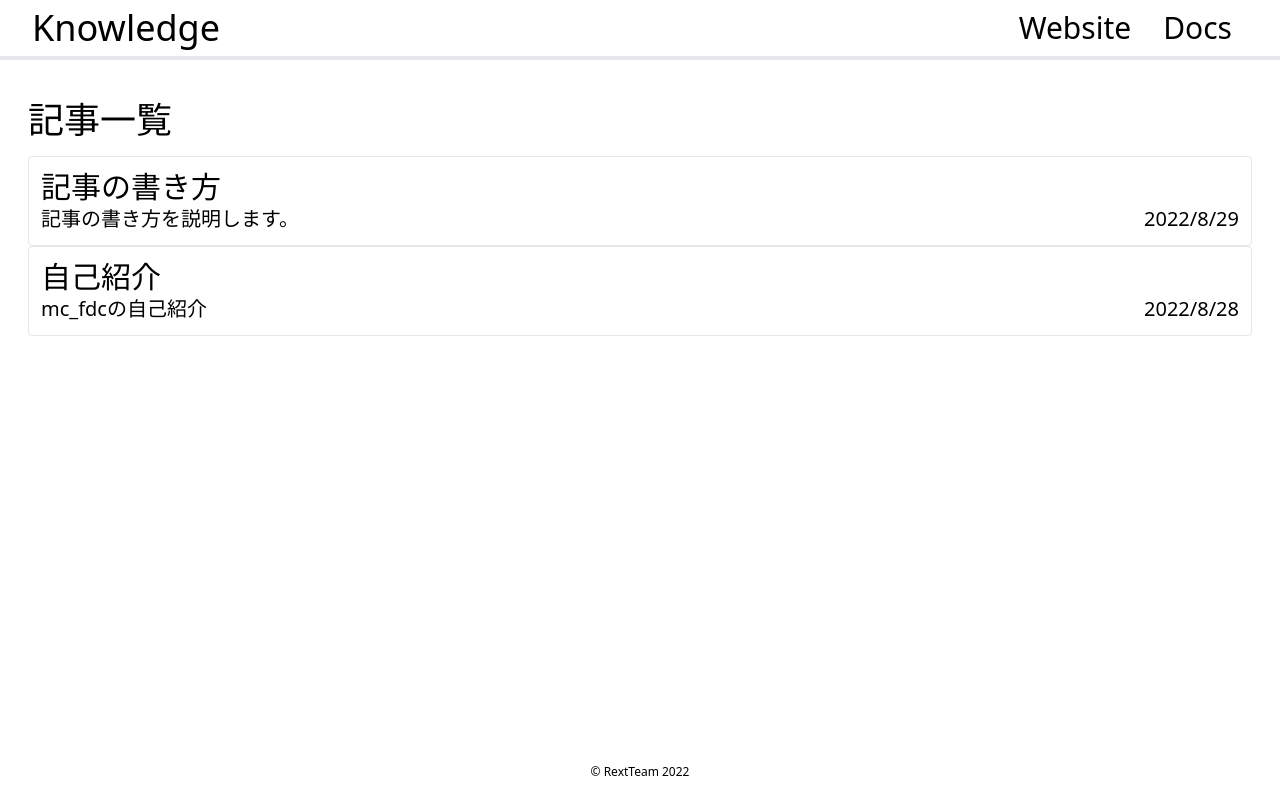
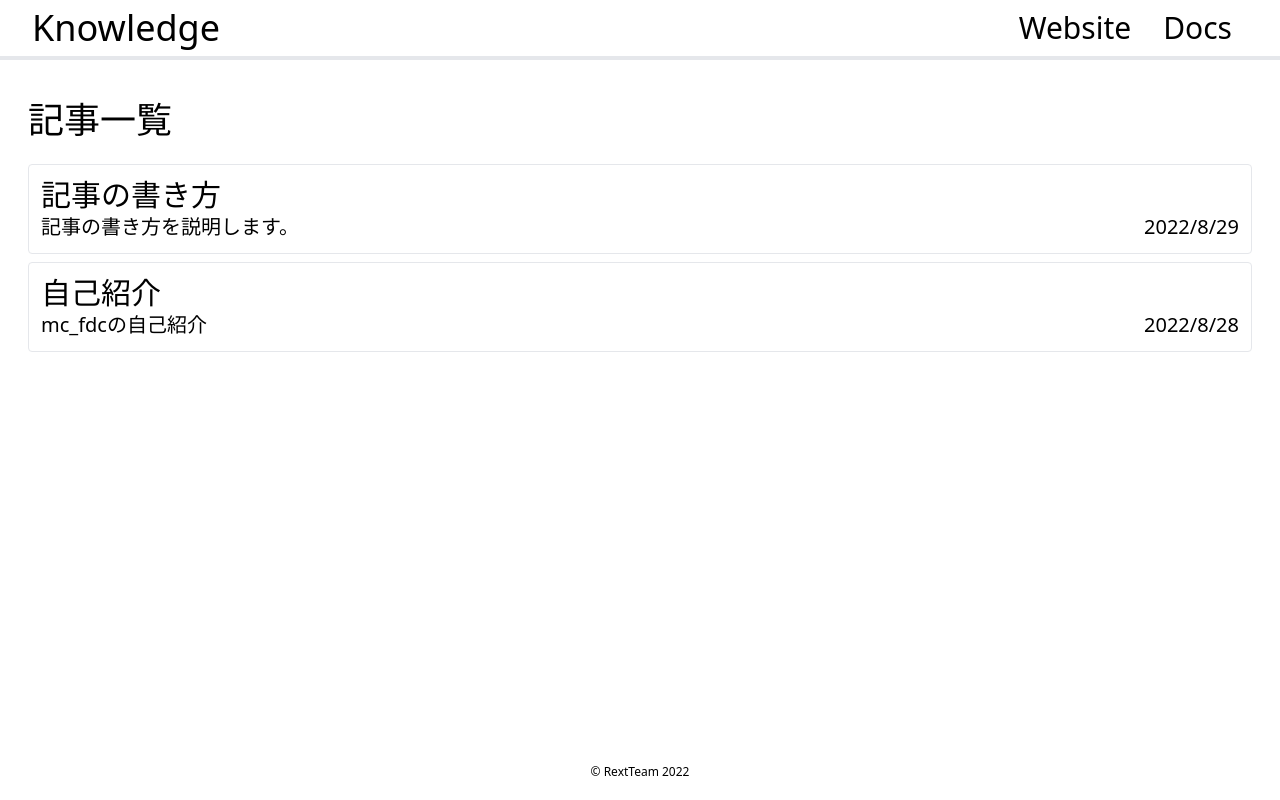
Before and after one commit to RextTeam/knowledge, a Next.js app: page / in a window 1280 px wide. Built offline with nearby package versions, Linux system fonts and the light colour scheme.

Commit message:
間空けた

```diff
--- a/pages/index.tsx
+++ b/pages/index.tsx
@@ -24,7 +24,7 @@ export default function Home({ articles }: Props) {
             <h2 className="text-4xl">記事一覧</h2>
             <ul className="pt-4 list-none">
                 {articles.map(article => (
-                    <li key={article.url} className="border rounded p-3">
+                    <li key={article.url} className="border rounded p-3 my-2">
                         <Link href={`/articles/${article.url}`}>
                             <a className="text-3xl">{article.meta.title}</a>
                         </Link>
```
